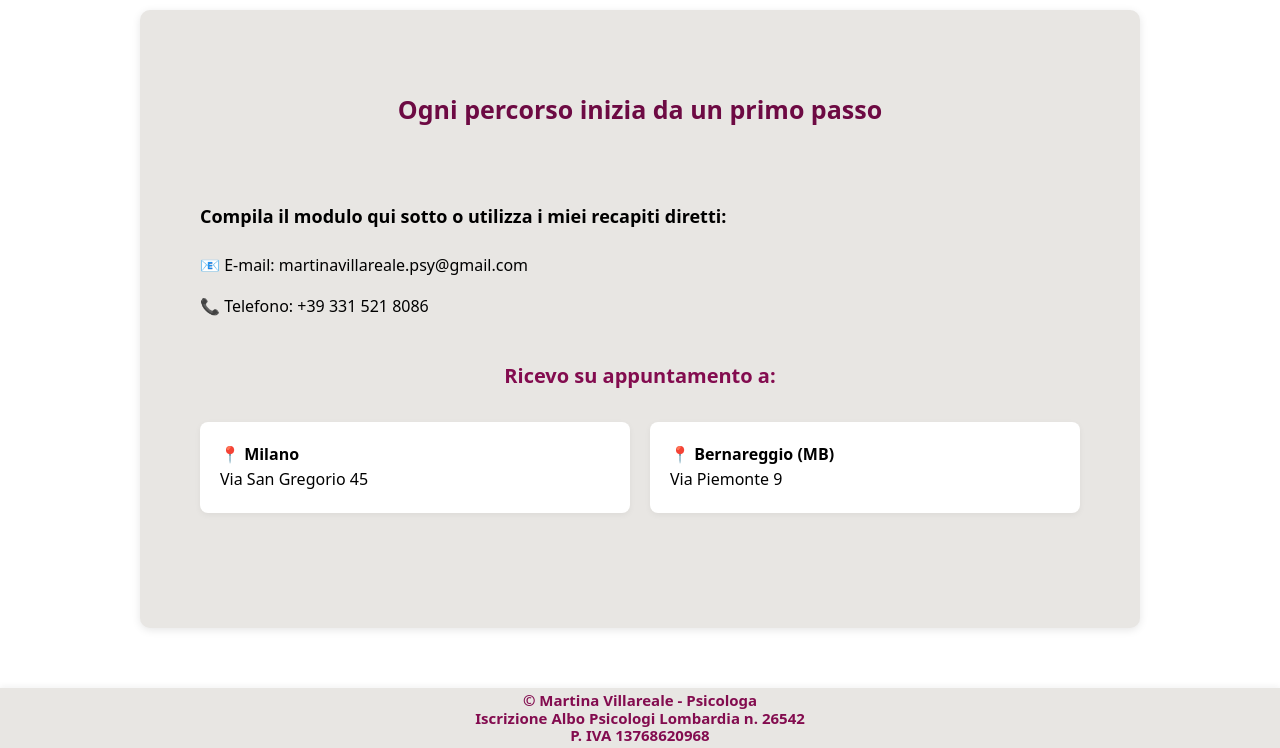
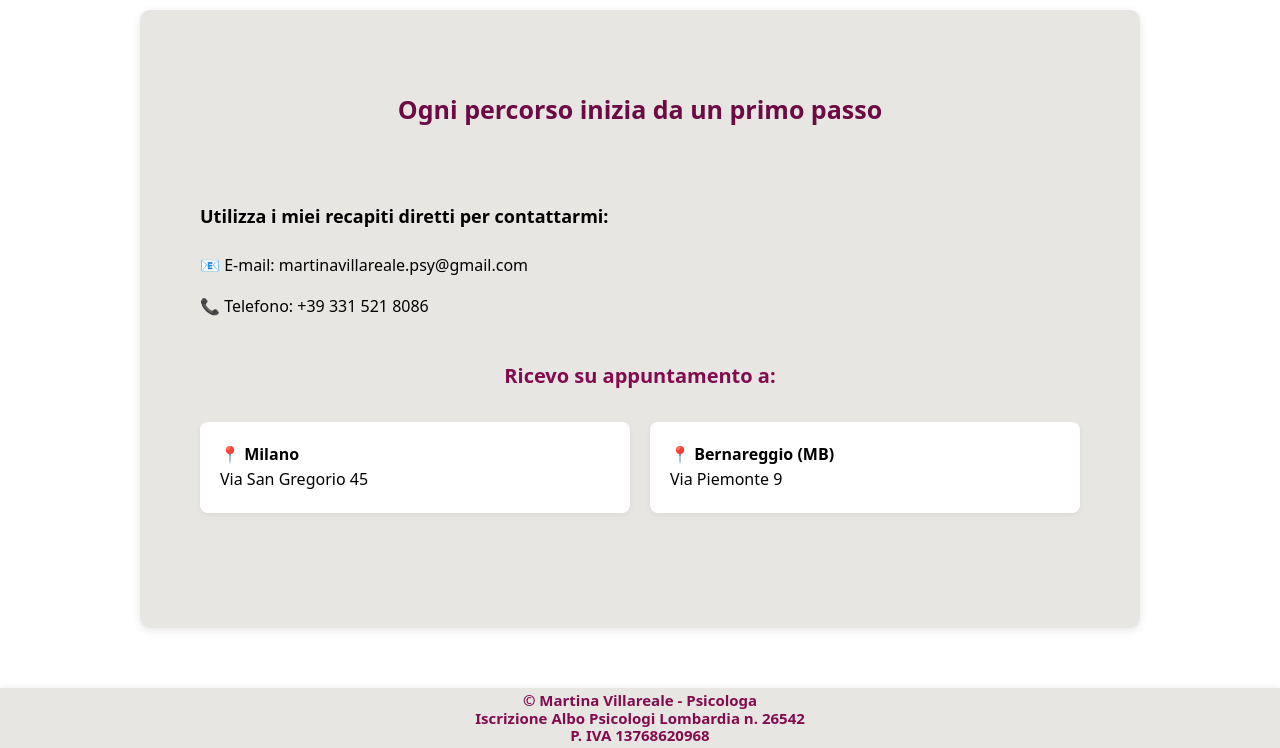
Before and after one commit to Martina-psy/Martina-psy.github.io, a plain HTML site: page contatti.html in a window 1280 px wide. Shown: the part 110-858 px from the top of the page. Drawn offline with Linux system fonts and the light colour scheme.

Commit message:
Update contatti.html

```diff
--- a/contatti.html
+++ b/contatti.html
@@ -371,7 +371,7 @@
 
   <main>
     <h1>Ogni percorso inizia da un primo passo<br></h1><br><br>
-    <h2>Compila il modulo qui sotto o utilizza i miei recapiti diretti:</h2>
+    <h2>Utilizza i miei recapiti diretti per contattarmi:</h2>
 
     <!-- CONTATTI -->
     <div class="contact-info">
```
